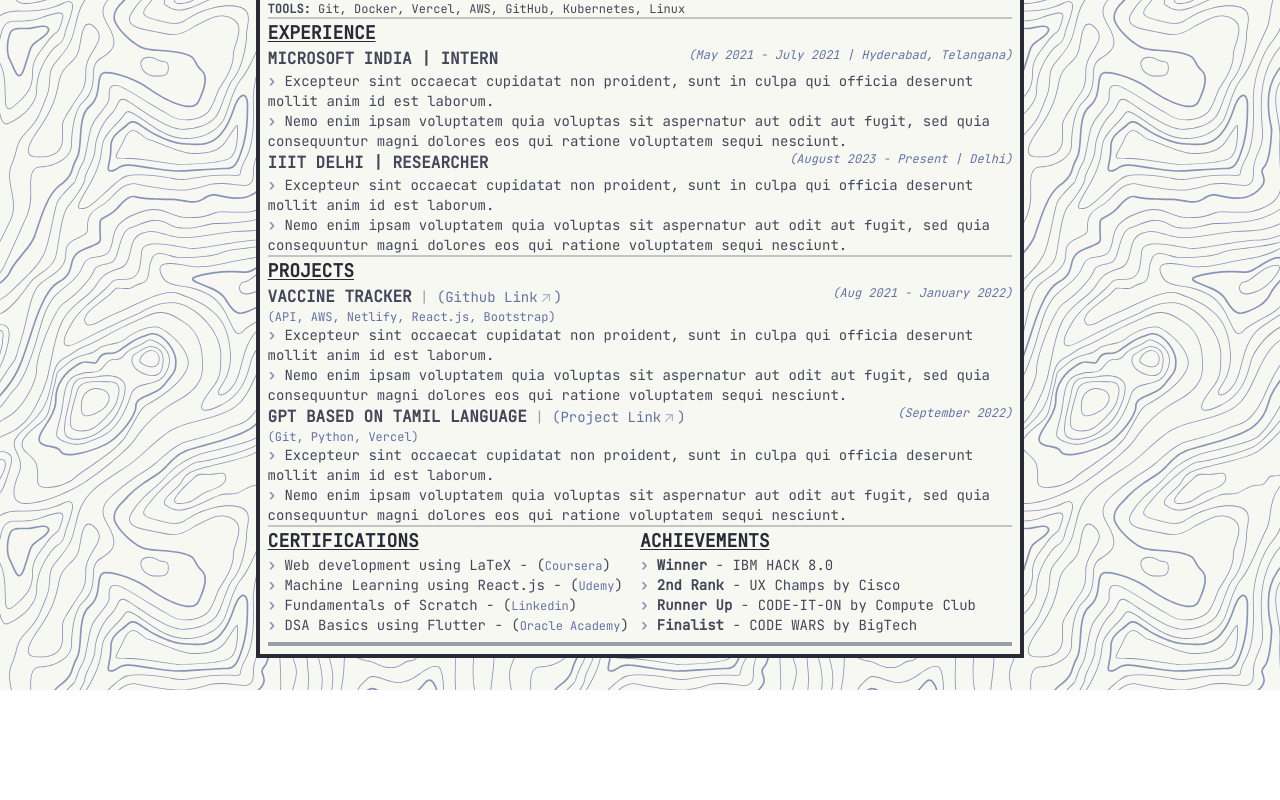
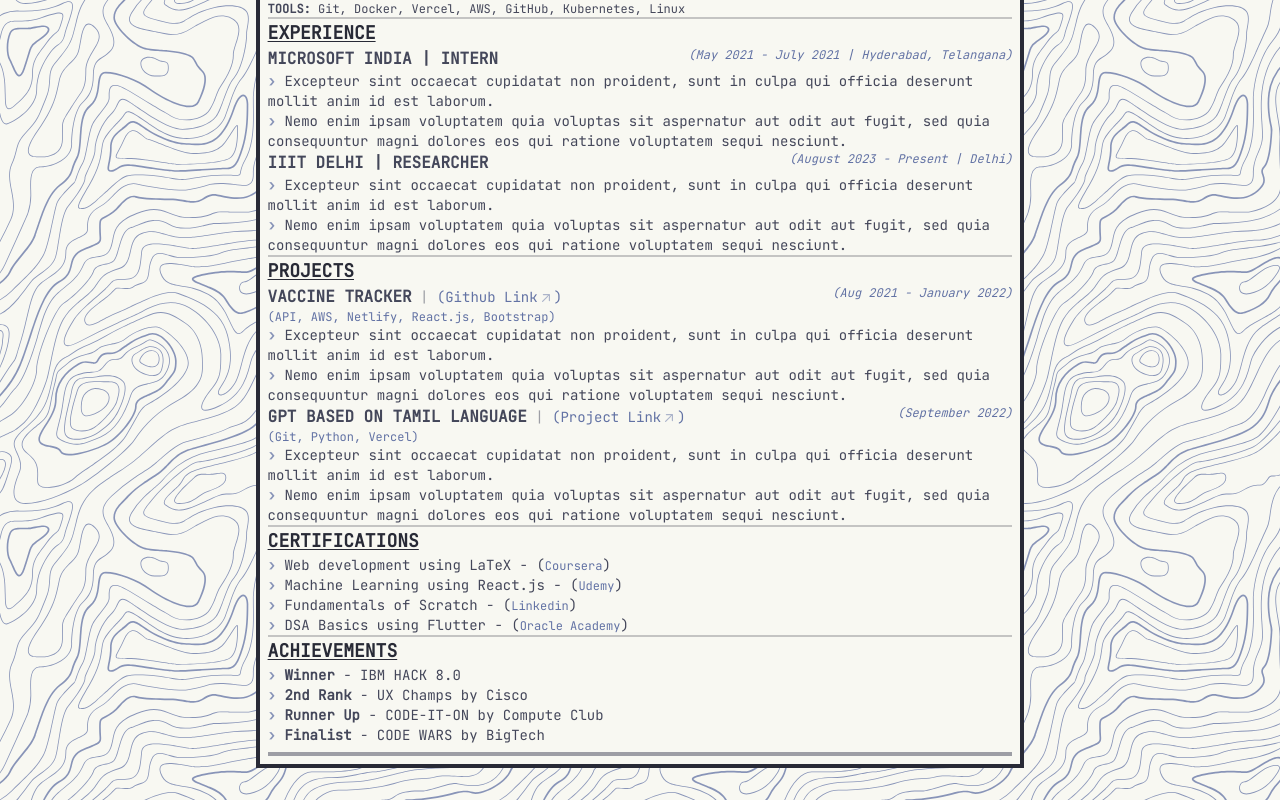
Before and after one commit to pujan-modha/print-resume, a React (Vite) app: page / in a window 1280 px wide. Shown: the part 349-1149 px from the top of the page. Before the commit the page ends 1039 px from the top, so only its background shows below. Built offline with nearby package versions, Linux system fonts and the light colour scheme.

Commit message:
Fixed Certifications and achiAvements section

```diff
--- a/src/App.tsx
+++ b/src/App.tsx
@@ -43,13 +43,9 @@
                                 <HorizontalRulePrint/>
                                 <ProjectsPrint/>
                                 <HorizontalRulePrint/>
-                                <div className='md:grid md:grid-cols-2'>
-                                    <CertificationsPrint/>
-                                    <div className='md:hidden md:scale-0'>
-                                        <HorizontalRulePrint/>
-                                    </div>
-                                    <AchievementsPrint/>
-                                </div>
+                                <CertificationsPrint/>
+                                <HorizontalRulePrint/>
+                                <AchievementsPrint/>
                                 <hr className='mx-auto border-2 border-opacity-50 border-primary my-[1%]'/>
                             </div>
                         </div>
```
Also changed, not shown: 1 other file (tests, documents, lock files or other folders).
